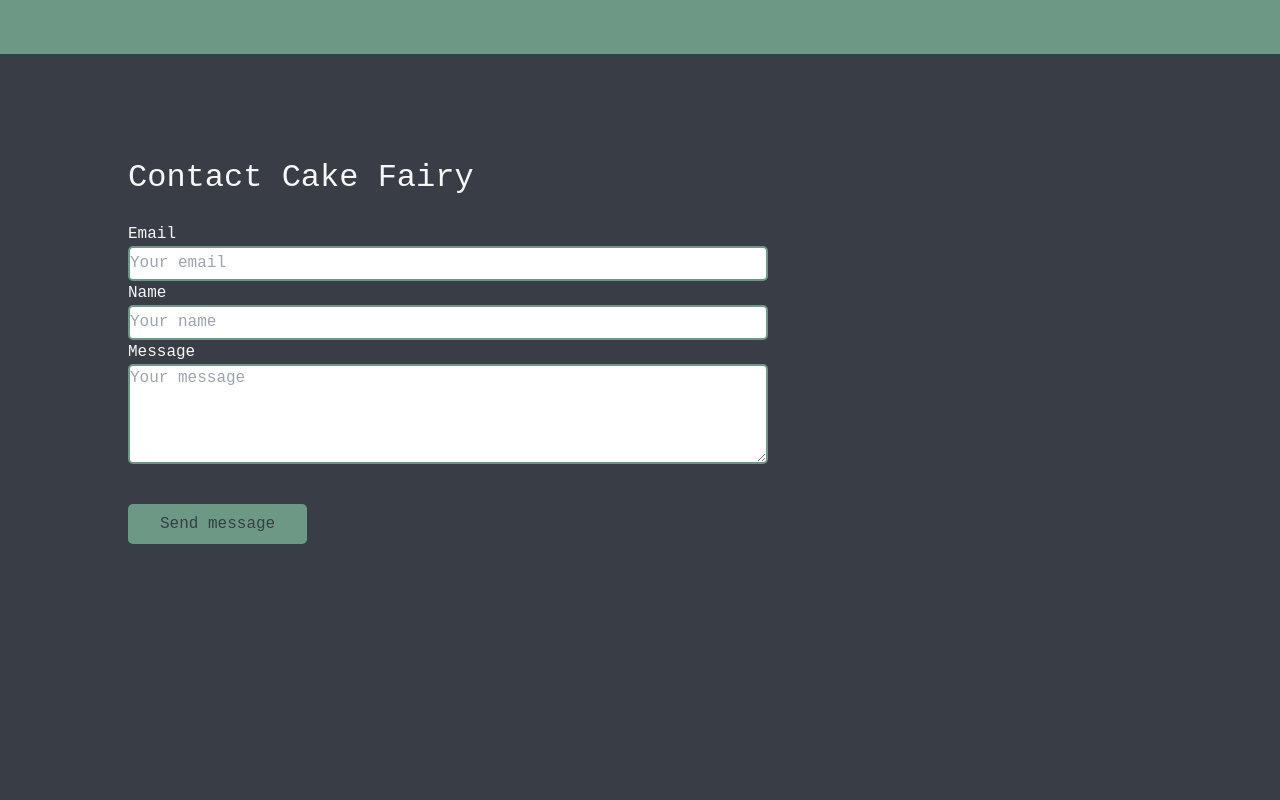
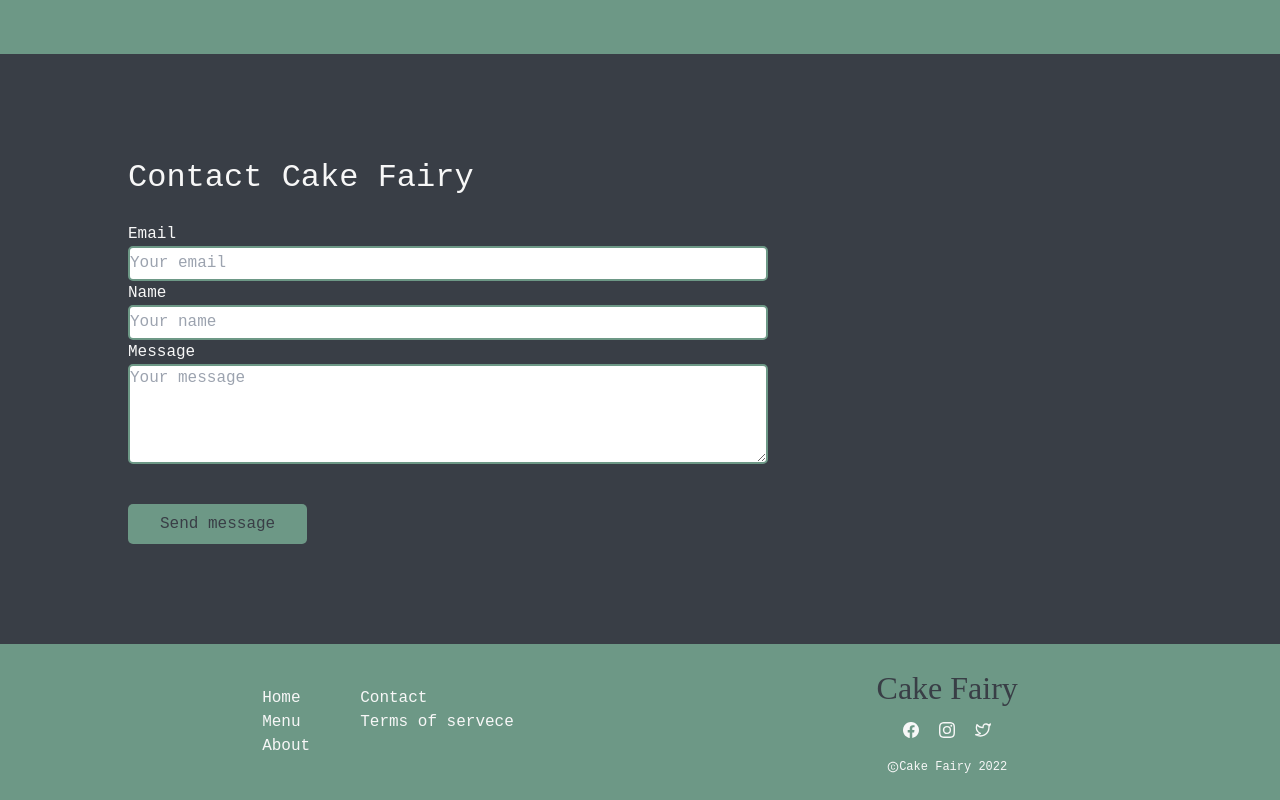
Before and after one commit to webala/CakeFiary, a Next.js app: page / in a window 1280 px wide. Shown: the part 1055-1855 px from the top of the page. Before the commit the page ends 1699 px from the top, so only its background shows below. Built offline with nearby package versions, Linux system fonts and the light colour scheme.

Commit message:
feat: Footer

```diff
--- a/components/About/About.module.scss
+++ b/components/About/About.module.scss
@@ -6,8 +6,8 @@
 
     p {
         line-height: 25px;
-        margin: 20px 0
+        margin: 20px 0;
+        text-align: justify;
     }
 
-
 }
--- a/components/Contact/Contact.module.scss
+++ b/components/Contact/Contact.module.scss
@@ -28,7 +28,7 @@
 
     .submit_container {
         display: flex;
-        justify-content: flex-start;
+        justify-content: center;
         margin: 40px 0;
 
         button {
@@ -41,6 +41,10 @@
 
     @media (min-width: 700px) {
         width: 70%;
+
+        .submit_container {
+            justify-content: flex-start;
+        }
     }
 
 }
--- /dev/null
+++ b/components/Footer/Footer.module.scss
@@ -0,0 +1,51 @@
+.footer {
+    padding: 20px 10%;
+    background: var(--backgroundSecondary);
+    display: flex;
+    flex-direction: column;
+    align-items: center;
+
+    .footer_links {
+        display: flex;
+        justify-content: space-between;
+        width: 80%;
+
+        .links {
+            display: flex;
+            flex-direction: column;
+        }
+    }
+
+    .social {
+        display: flex;
+        flex-direction: column;
+        align-items: center;
+        gap: 10px;
+        h1 {
+            font-family: 'Pacifico', cursive;
+            color: var(--backgroundPrimary);
+        }
+
+        .social_links {
+            display: flex;
+            gap: 20px;
+        }
+
+        sub {
+            display: flex;
+            align-items: center;
+            margin: 10px 0;
+        }
+    }
+
+    @media (min-width: 700px) {
+        flex-direction: row;
+        justify-content: center;
+
+        .footer_links {
+            width: 60%;
+            justify-content: flex-start;
+            gap: 50px;
+        }
+    }
+}
--- /dev/null
+++ b/components/Footer/Footer.tsx
@@ -0,0 +1,35 @@
+import React from 'react'
+import style from './Footer.module.scss'
+import Link from 'next/link'
+import {BsInstagram, BsFacebook} from 'react-icons/bs'
+import {FiTwitter} from 'react-icons/fi'
+import {AiOutlineCopyrightCircle} from 'react-icons/ai'
+
+function Footer() {
+  return (
+    <div className={style.footer}>
+        <div className={style.footer_links}>
+            <div className={style.links}>
+                <Link href="#">Home</Link>
+                <Link href="#">Menu</Link>
+                <Link href="#">About</Link>
+            </div>
+            <div  className={style.links}>
+                <Link href="#">Contact</Link>
+                <Link href="#">Terms of servece</Link>
+            </div>
+        </div>
+        <div  className={style.social}>
+            <h1>Cake Fairy</h1>
+            <div className={style.social_links}>
+                <Link href="#"><BsFacebook /></Link>
+                <Link href="#"><BsInstagram /></Link>
+                <Link href="#"><FiTwitter /></Link>
+            </div>
+            <sub><AiOutlineCopyrightCircle />Cake Fairy 2022</sub>
+        </div>
+    </div>
+  )
+}
+
+export default Footer
--- a/pages/index.tsx
+++ b/pages/index.tsx
@@ -3,6 +3,7 @@ import Image from 'next/image'
 import About from '../components/About/About'
 import Banner from '../components/Banner/Banner'
 import Contact from '../components/Contact/Contact'
+import Footer from '../components/Footer/Footer'
 import Menu from '../components/Menu/Menu'
 import NavBar from '../components/NavBar/NavBar'
 import styles from '../styles/Home.module.css'
@@ -22,6 +23,7 @@ export default function Home() {
       {/* <Menu /> */}
       <About />
       <Contact />
+      <Footer />
     </div>
   )
 }
```
